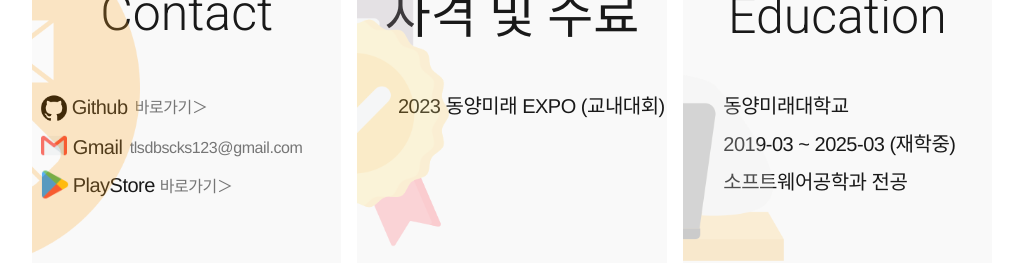
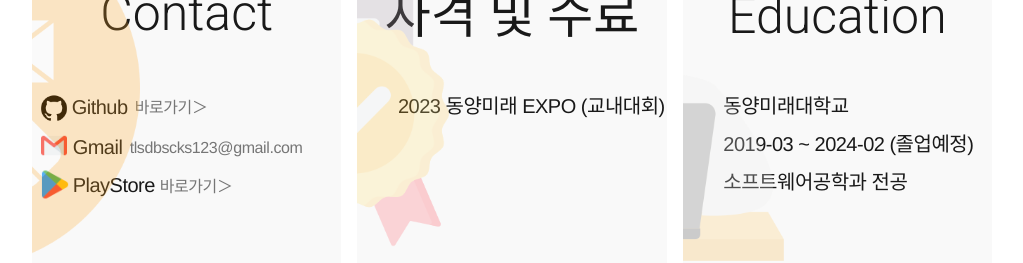
Before and after one commit to SHINYOONCHAN/portfolio, a Next.js app: page / in a window 1280 px wide. Shown: the part 1260-1523 px from the top of the page, without its empty margins (128-1151 px from the left). Built offline with nearby package versions, Linux system fonts and the light colour scheme; a web font is replaced by a local one.

Commit message:
contents change

```diff
--- a/app/page.tsx
+++ b/app/page.tsx
@@ -192,7 +192,7 @@ export default function Home() {
                   </div>
                   <div className="group-2">
                     <div className="text-wrapper-2">
-                      2019-03 ~ 2025-03 (재학중)
+                      2019-03 ~ 2024-02 (졸업예정)
                     </div>
                   </div>
                   <div className="group-3">
```
